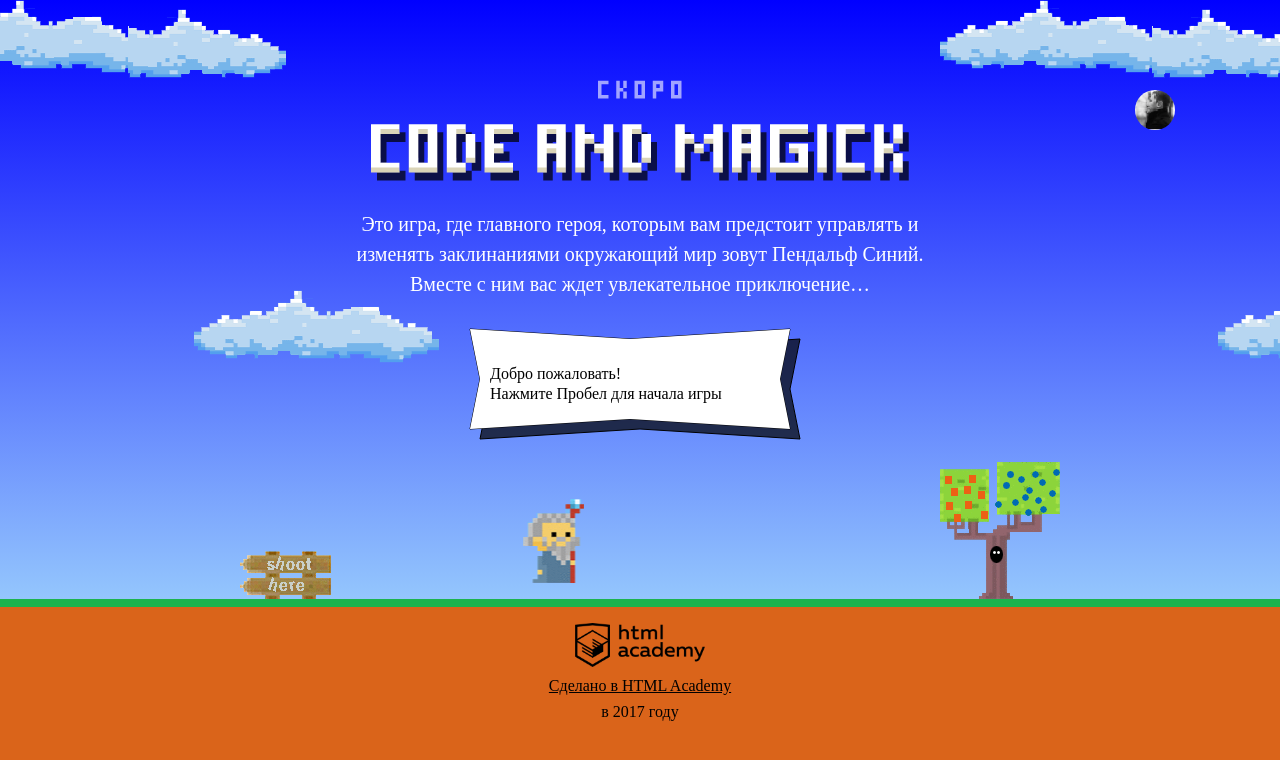
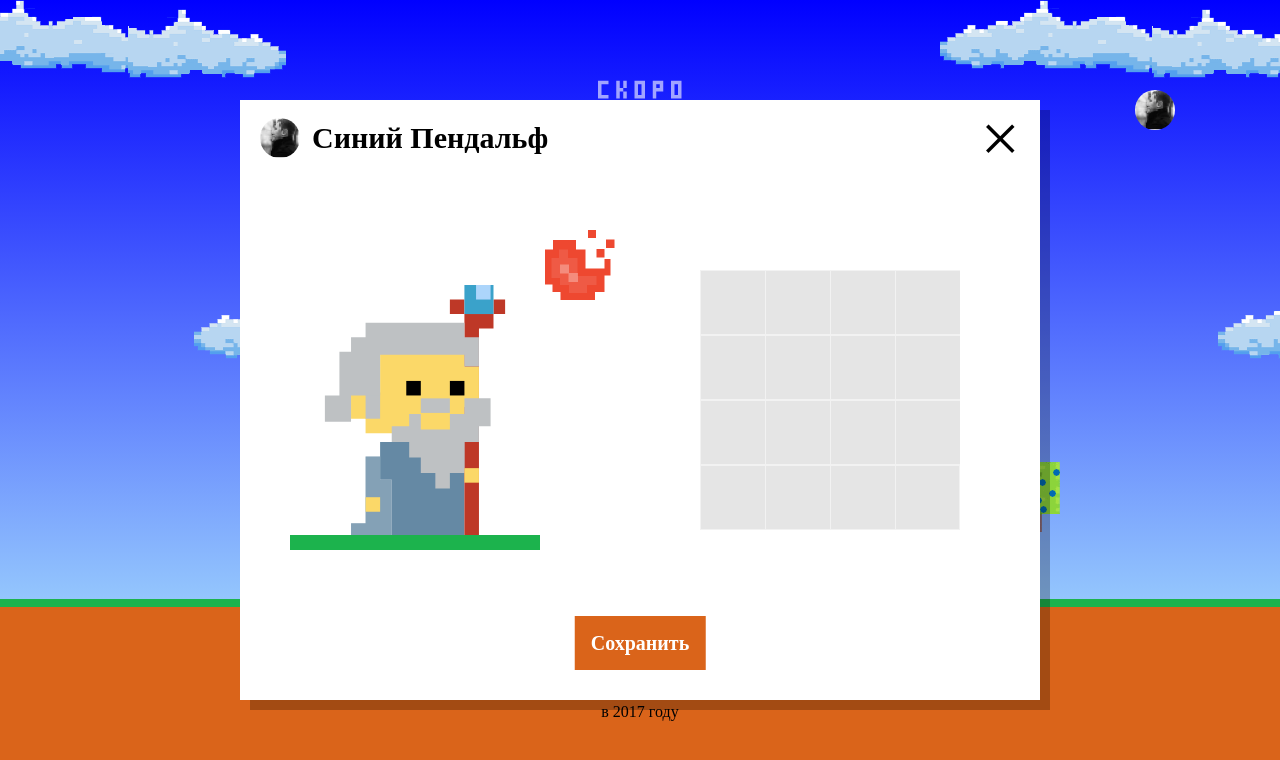
Before and after one commit to des-yogi/191506-code-and-magick, a website: page index.html in a window 1280 px wide. Both pictures are taken after a click on the picture 1155 px from the left and 110 px from the top of the page. Drawn offline with Linux system fonts and the light colour scheme; a web font is replaced by a local one.

Commit message:
Выполнил задание третьего блока в Код и Магию

```diff
--- a/index.html
+++ b/index.html
@@ -36,7 +36,7 @@
 
     <div class="setup-user">
       <img class="setup-user-pic" src="./img/user-1.jpg" />
-      <input type="text" class="setup-user-name" value="Синий Пендальф" />
+      <input type="text" class="setup-user-name" value="Синий Пендальф" required pattern="[A-Za-zА-Яа-яЁё]{, 50}" />
     </div>
 
     <div class="setup-wizard-appearance">
@@ -107,7 +107,29 @@
                                                               width="130">Сделано в HTML Academy</a>в 2017 году</p>
 </footer>
 
-<script src="js/game.js" type="application/javascript"></script>
+<script>
+  'use strict';
+  var fireballSize = 22;
+  var getFireballSpeed = function(left) {
+    return left ? 5 : 2;
+  };
+  var wizardSpeed = 3;
+  var wizardWidth = 70;
+  var getWizardHeight = function() {
+    return 1.337 * wizardWidth;
+  };
+
+  function getWizardX(width) {
+    return width / 2;
+  }
+
+  function getWizardY(height) {
+    return height / 3;
+  }
+</script>
+<script src="js/setup.js"></script>
+<script src="js/stat.js"></script>
+<script src="js/game.js"></script>
 
 </body>
 </html>
--- /dev/null
+++ b/js/setup.js
@@ -0,0 +1,68 @@
+'use strict';
+
+// Открытие окна настройки персонажа.
+var setupOpenBtn = document.querySelector('.setup-open');
+var setupWindow = document.querySelector('.overlay');
+
+setupOpenBtn.addEventListener('click', function(e) {
+  e.preventDefault();
+  setupWindow.classList.toggle('invisible');
+});
+
+// Закрытие окна настройки персонажа.
+var closeBtn = document.querySelector('.setup-close');
+
+closeBtn.addEventListener('click', function(e) {
+  e.preventDefault();
+  setupWindow.classList.add('invisible');
+});
+
+window.addEventListener('keydown', function(e) {
+  if (e.keyCode == 27 && !setupWindow.classList.contains('invisible')) {
+    setupWindow.classList.add('invisible');
+  }
+});
+
+// Валидация ввода имени персонажа.
+var setupUser = document.querySelector('.setup-user');
+var wizardNameInput = setupUser.querySelector('.setup-user-name');
+var saveBtn = document.querySelector('.setup-submit');
+wizardNameInput.addEventListener('click', function(e) {
+  wizardNameInput.value = '';
+  wizardNameInput.placeholder = 'Введите имя мага';
+});
+saveBtn.addEventListener('click', function(e) {
+  if (wizardNameInput.value.length > 50) {
+    e.preventDefault();
+    alert('Имя не должно содержать более 50 символов!');
+  }
+});
+
+// Изменение цвета мантии персонажа по нажатию.
+var wizardAppearance = document.querySelector('.setup-wizard-appearance');
+var wizardCoatColor = wizardAppearance.querySelector('#wizard-coat');
+var wizardCoatColorSamples = ['rgb(101, 137, 164)', 'rgb(241, 43, 107)', 'rgb(146, 100, 161)', 'rgb(56, 159, 117)', 'rgb(215, 210, 55)', 'rgb(0, 0, 0)'];
+
+wizardCoatColor.addEventListener('click', function(e) {
+  wizardCoatColor.style.fill = reColor(wizardCoatColorSamples);
+});
+
+// Изменение цвета глаз персонажа по нажатию.
+var wizardEyesColorSamples = ['black', 'red', 'blue', 'yellow', 'green'];
+var wizardEyesColor = wizardAppearance.querySelector('#wizard-eyes');;
+
+wizardEyesColor.addEventListener('click', function(e) {
+  wizardEyesColor.style.fill = reColor(wizardEyesColorSamples);
+});
+
+// Изменение цвета фаерболов по нажатию.
+var fireballColor = document.querySelector('.setup-fireball-wrap');
+var fireballColorSample = ['#ee4830', '#30a8ee', '#5ce6c0', '#e848d5', '#e6e848'];
+
+fireballColor.addEventListener('click', function(e) {
+  fireballColor.style.backgroundColor = reColor(fireballColorSample);
+});
+
+function reColor(arr) {
+  return arr[Math.floor(Math.random() * arr.length)];
+}
```
